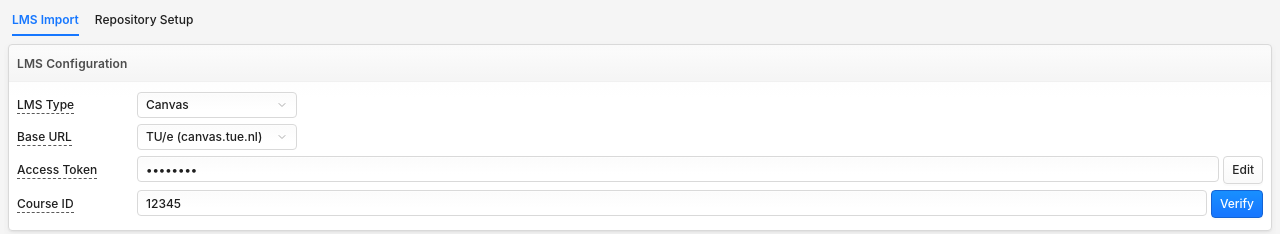
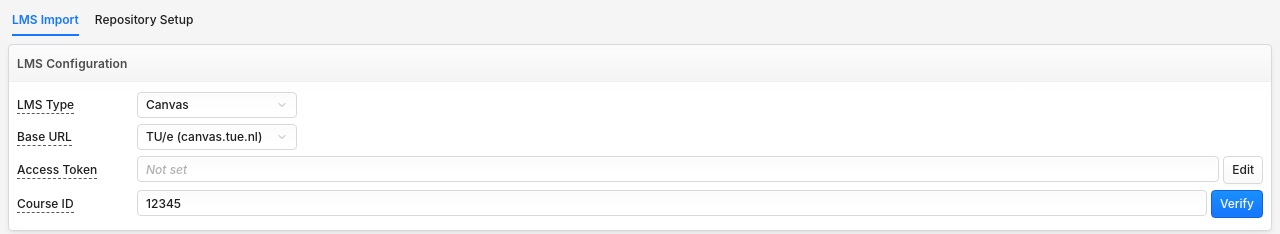
Before and after one commit to repo-edu/repo-edu, a React (Vite) app in the folder apps/repo-manage/: page / in a window 1280 px wide. Shown: the top 234 px of the page. Built offline with nearby package versions, Linux system fonts and the light colour scheme.

Commit message:
fix: improve access token empty state and subtle password masking

```diff
--- a/apps/repo-manage/src/App.css
+++ b/apps/repo-manage/src/App.css
@@ -139,6 +139,32 @@
   opacity: 1;
 }
 
+/* Subtle password dots for access tokens (all tabs) */
+.password-input[data-slot="input"][type="password"],
+input.password-input[type="password"][data-slot="input"] {
+  font-size: 9px !important;
+  letter-spacing: 0.08em;
+  color: #9c9c9c !important;
+  -webkit-text-security: disc;
+  text-security: disc;
+}
+
+.password-input[data-slot="input"][type="password"]::-webkit-text-fill-color {
+  color: #9c9c9c !important;
+}
+
+/* Empty token helper */
+.token-empty[data-slot="input"] {
+  color: #9c9c9c !important;
+  font-style: italic;
+  letter-spacing: normal;
+}
+
+.token-empty[data-slot="input"]::placeholder {
+  color: #b0b0b0 !important;
+  font-style: italic;
+}
+
 /* Disabled / read-only fields should look intentionally muted */
 [data-slot="input"]:disabled,
 [data-slot="textarea"]:disabled,
--- a/apps/repo-manage/src/App.tsx
+++ b/apps/repo-manage/src/App.tsx
@@ -557,11 +557,11 @@ function App() {
                 <div className="flex gap-1 flex-1">
                   <Input
                     size="xs"
-                    type="password"
+                    type={lmsForm.accessToken ? "password" : "text"}
                     value={lmsForm.accessToken}
                     onChange={(e) => lmsForm.setField("accessToken", e.target.value)}
-                    placeholder="••••••••"
-                    className="flex-1"
+                    placeholder={lmsForm.accessToken ? "••••••••" : "Not set"}
+                    className={cn("flex-1 password-input", !lmsForm.accessToken && "token-empty")}
                   />
                   <Button size="xs" variant="outline" onClick={() => ui.openLmsTokenDialog(lmsForm.accessToken)}>
                     Edit
@@ -731,11 +731,11 @@ function App() {
                 <div className="flex gap-1 flex-1">
                   <Input
                     size="xs"
-                    type="password"
+                    type={repoForm.accessToken ? "password" : "text"}
                     value={repoForm.accessToken}
                     onChange={(e) => repoForm.setField("accessToken", e.target.value)}
-                    placeholder="••••••••"
-                    className="flex-1"
+                    placeholder={repoForm.accessToken ? "••••••••" : "Not set"}
+                    className={cn("flex-1 password-input", !repoForm.accessToken && "token-empty")}
                     disabled={ui.configLocked}
                   />
                   <Button size="xs" variant="outline" onClick={() => ui.openTokenDialog(repoForm.accessToken)}>
```
